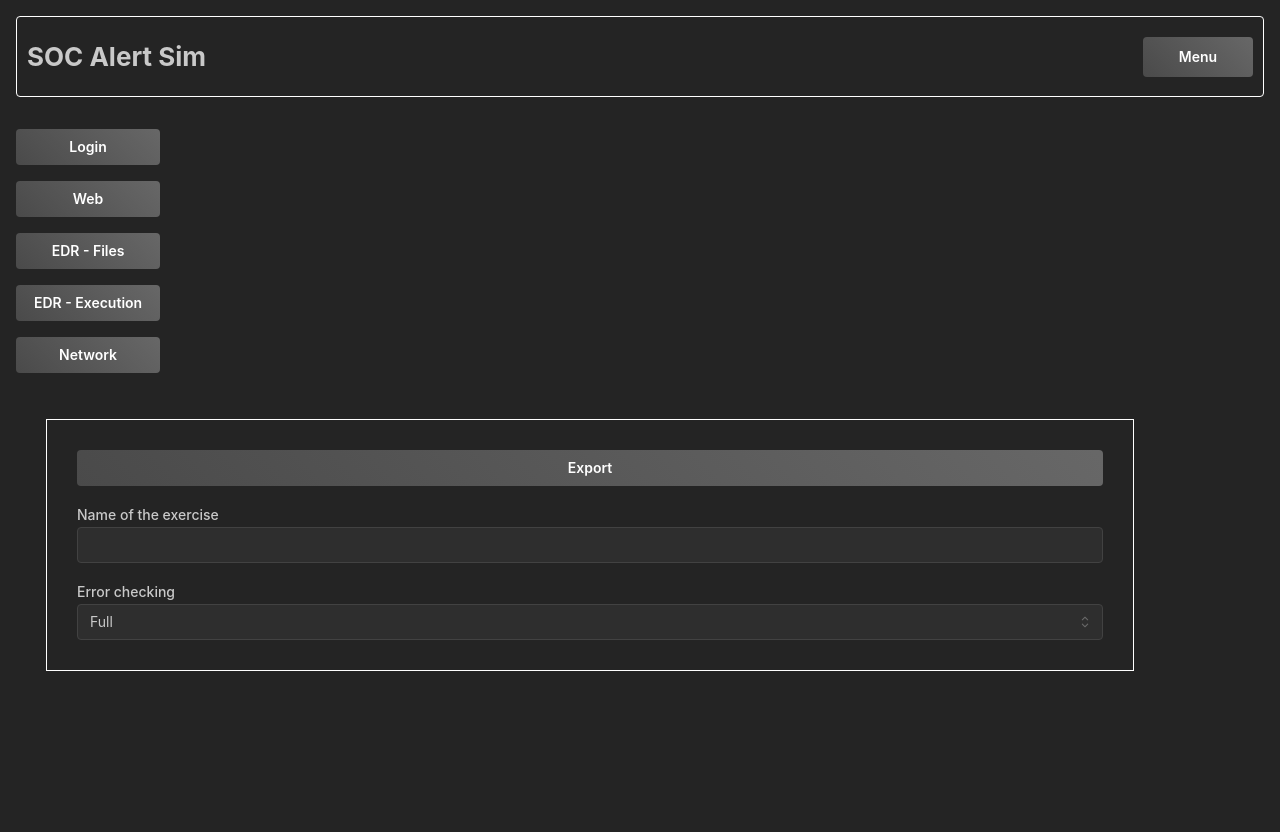
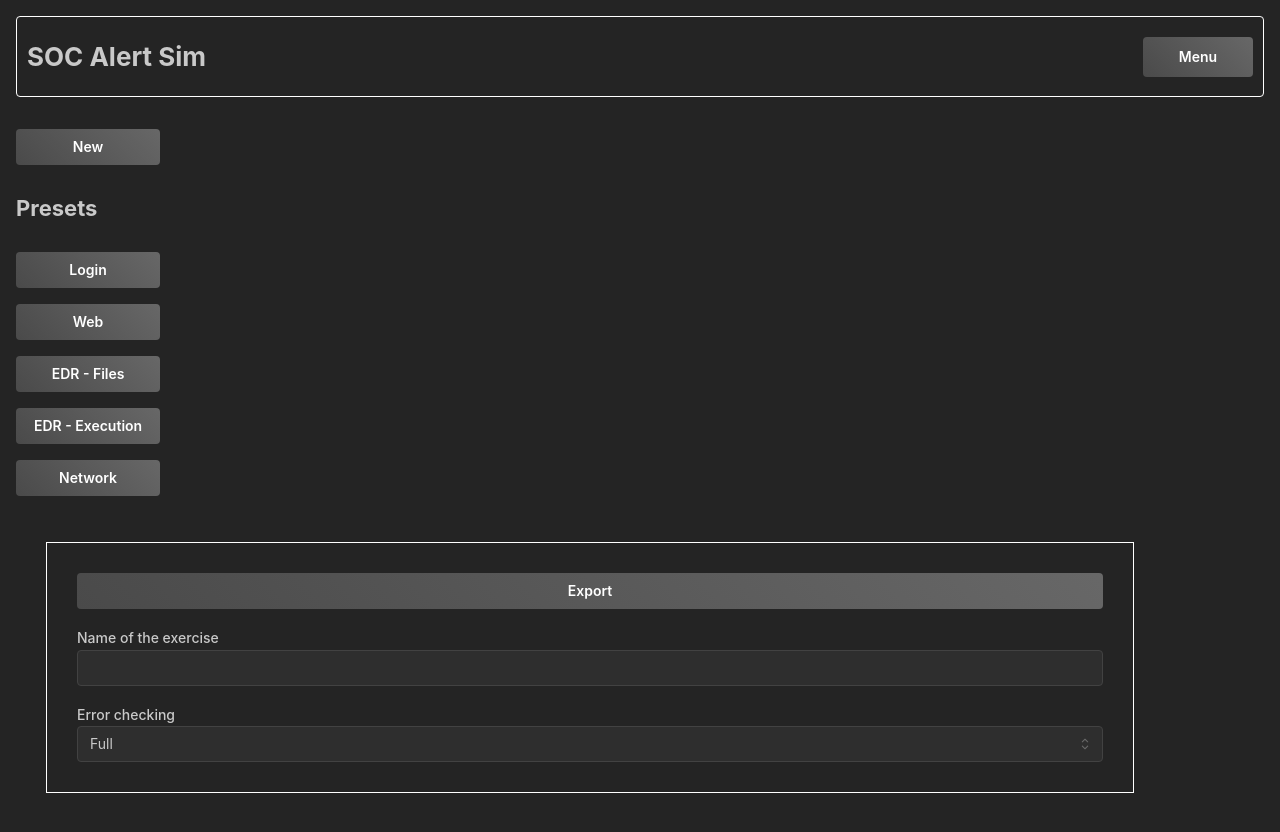
Before and after one commit to Xantus10/SOCAlertSim, a React (Vite) app: page /SOCAlertSim/create in a window 1280 px wide. Shown: the top 832 px of the page. Built offline with nearby package versions, Linux system fonts and the light colour scheme.

Commit message:
New button

```diff
--- a/src/Pages/Creator.tsx
+++ b/src/Pages/Creator.tsx
@@ -1,4 +1,5 @@
-import { Button, Group, Menu, Stack, TextInput, NativeSelect } from "@mantine/core";
+import { Button, Group, Menu, Stack, TextInput, NativeSelect, Title, Modal } from "@mantine/core";
+import { useDisclosure } from "@mantine/hooks";
 import { notifications } from "@mantine/notifications";
 import { useState, useEffect } from "react";
 import { SHA256 } from "crypto-js";
@@ -69,10 +70,14 @@ export default function Creator() {
     window.URL.revokeObjectURL(url);
   }
 
+  const [newDisc, newDiscController] = useDisclosure(false);
+
   return (
     <>
       <Group align="flex-start" m="1rem">
       <Stack pt="1rem">
+        <Button onClick={newDiscController.open}>New</Button>
+        <Title order={3}>Presets</Title>
         {
           Object.entries(preset).map(([category, alerts], ix) => {
             return (
@@ -105,6 +110,9 @@ export default function Creator() {
         }
       </Stack>
     </Group>
+    <Modal opened={newDisc} onClose={newDiscController.close} title="New alert">
+
+    </Modal>
     </>
   );
 }
```
